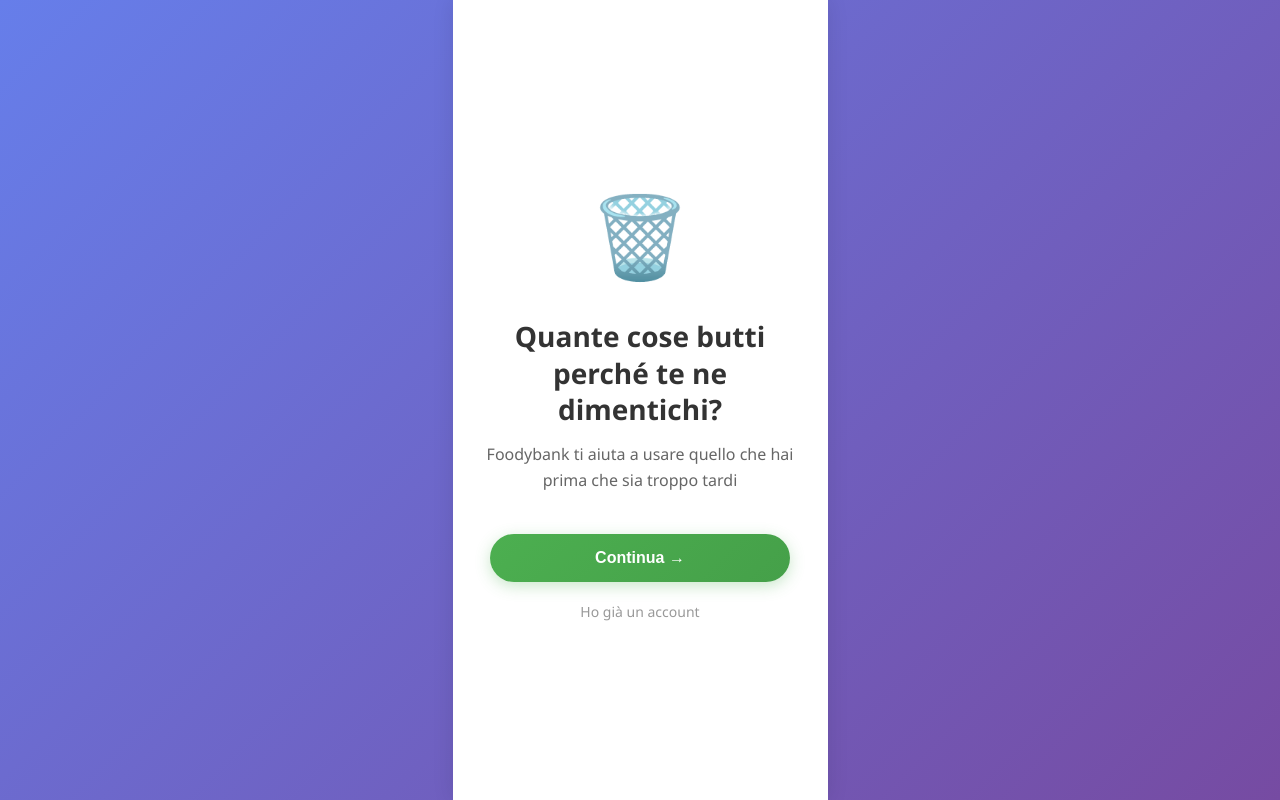
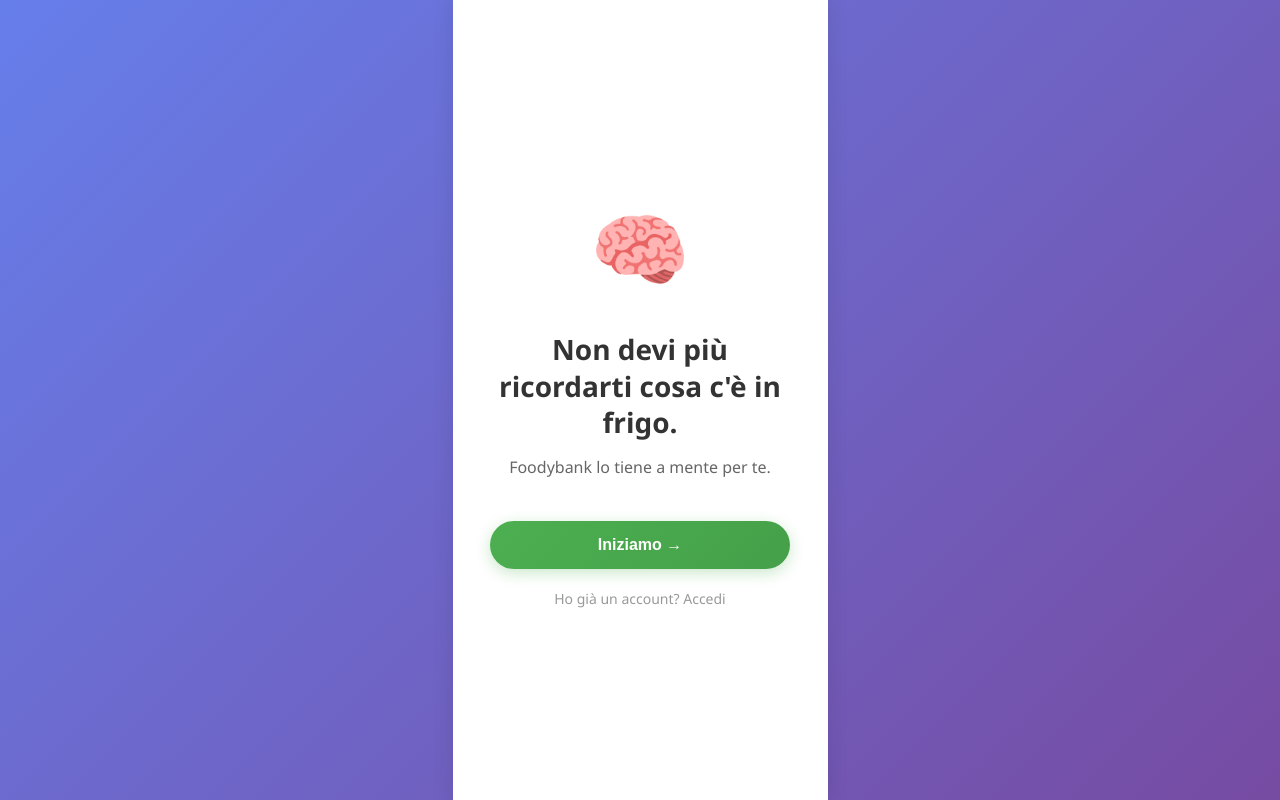
Before and after one commit to pasfranc/prototype, a plain HTML site: page index.html in a window 1280 px wide. Drawn offline with Linux system fonts and the light colour scheme.

Commit message:
Remove greenwashing from onboarding and compress flow
SCREEN 1 (Welcome):
- Changed icon from 🗑️ to 🧠 (cognitive help vs shame)
- New title: "Non devi più ricordarti cosa c'è in frigo."
- New subtitle: "Foodybank lo tiene a mente per te."
- Button text: "Iniziamo →"
- Skip link: "Ho già un account? Accedi"

SCREEN 2 REMOVED:
- Deleted entire "Non devi inserire tutto" screen
- Updated nextScreen() to jump from screen1 → screen3
- Added console logs for refactor tracking

Result: Cleaner value prop focused on practical benefit (cognitive
offloading) rather than guilt/shame (food waste).

🤖 Generated with [Claude Code](https://claude.com/claude-code)

Co-Authored-By: Claude Sonnet 4.5 <noreply@anthropic.com>

```diff
--- a/index.html
+++ b/index.html
@@ -2277,21 +2277,13 @@
 </head>
 <body>
     <div class="container">
-        <!-- SCREEN 1: Hook Emotivo -->
+        <!-- SCREEN 1: Welcome -->
         <div class="onboarding-screen active" id="screen1">
-            <div class="onboarding-icon">🗑️</div>
-            <h1 class="onboarding-title">Quante cose butti perché te ne dimentichi?</h1>
-            <p class="onboarding-subtitle">Foodybank ti aiuta a usare quello che hai prima che sia troppo tardi</p>
-            <button class="btn-primary" onclick="nextScreen(2)">Continua →</button>
-            <a href="#" class="skip-link" onclick="event.preventDefault(); skipToMainApp()">Ho già un account</a>
-        </div>
-
-        <!-- SCREEN 2: Rimozione Paura -->
-        <div class="onboarding-screen" id="screen2">
-            <div class="onboarding-icon">✋</div>
-            <h1 class="onboarding-title">Non devi inserire tutto</h1>
-            <p class="onboarding-subtitle">Niente liste infinite. Niente lavoro noioso. Puoi iniziare con una sola azione.</p>
-            <button class="btn-primary" onclick="nextScreen(3)">Ok, fammi vedere →</button>
+            <div class="onboarding-icon">🧠</div>
+            <h1 class="onboarding-title">Non devi più ricordarti cosa c'è in frigo.</h1>
+            <p class="onboarding-subtitle">Foodybank lo tiene a mente per te.</p>
+            <button class="btn-primary" onclick="nextScreen(3)">Iniziamo →</button>
+            <a href="#" class="skip-link" onclick="event.preventDefault(); skipToMainApp()">Ho già un account? Accedi</a>
         </div>
 
         <!-- SCREEN 3: Scelta Pigra -->
@@ -3377,11 +3369,15 @@
         let currentScreen = 1;
         let selectedChoice = null;
 
+        // Onboarding refactor logs
+        console.log('✅ Welcome screen aggiornato - greenwashing rimosso');
+        console.log('✅ Screen 2 eliminato - flow compresso');
+
         function nextScreen(screenNumber) {
             // Hide current screen
             document.getElementById(`screen${currentScreen}`).classList.remove('active');
 
-            // Show next screen
+            // Show next screen (skip screen 2 - removed)
             currentScreen = screenNumber;
             document.getElementById(`screen${screenNumber}`).classList.add('active');
         }
```
